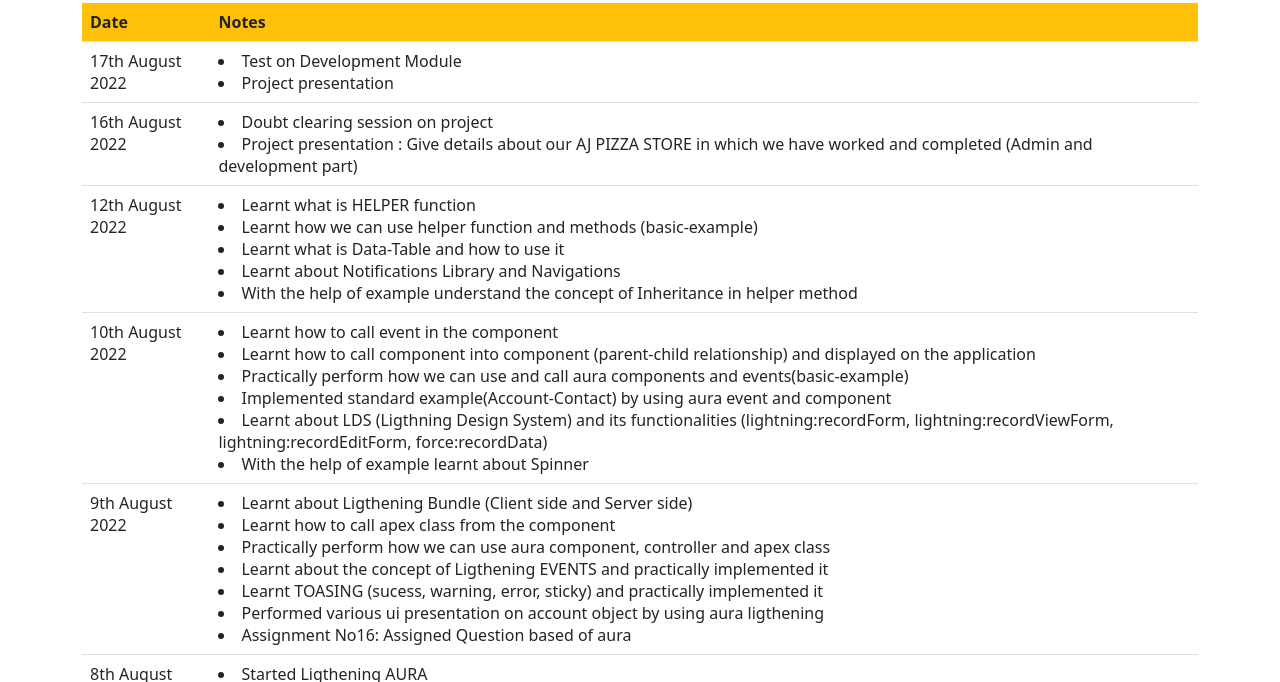
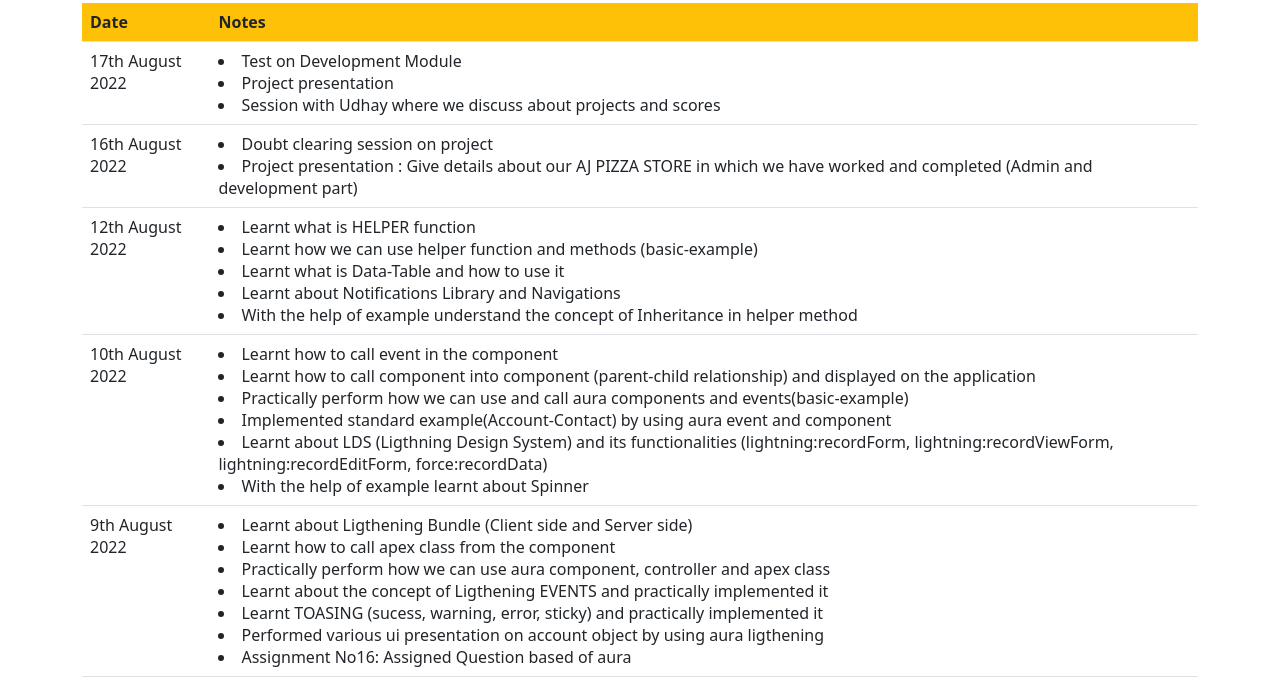
Before and after one commit to neha-mrk/neha-mrk.github.io, a plain HTML site: page journal.html in a window 1280 px wide. Shown: the part 53-735 px from the top of the page. Drawn offline with nearby package versions, Linux system fonts and the light colour scheme.

Commit message:
Update journal.html

```diff
--- a/journal.html
+++ b/journal.html
@@ -20,6 +20,7 @@
 <td>
 <li>Test on Development Module</li>
 <li>Project presentation </li>
+<li>Session with Udhay where we discuss about projects and scores</li>
 </td>
 </tr>
 
```
